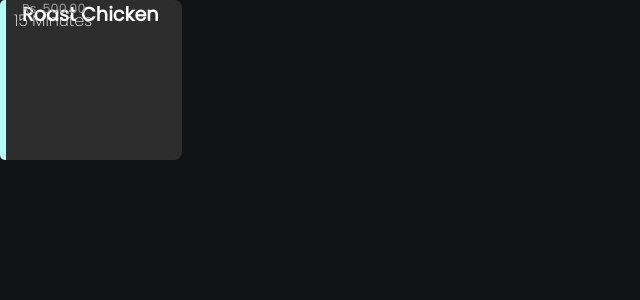
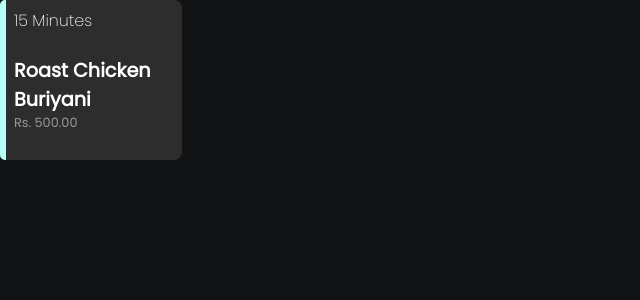
Before and after one commit to NaashNix/react-pos-system, a React (Create React App) app: page / in a window 1280 px wide. Shown: the top 300 px of the page, without its empty margins (0-640 px from the left). Built offline with nearby package versions, Linux system fonts and the light colour scheme.

Commit message:
SingleFoodItem updated

```diff
--- a/src/components/ItemTile/SingleItemTile.jsx
+++ b/src/components/ItemTile/SingleItemTile.jsx
@@ -3,12 +3,14 @@ import classes from './SingleItemTile.module.css';
 
 const SingleItemTile = () => {
    return (
-      <div className={classes.container} >
-         <span className={classes.timeTitle} >15 Minutes</span>
-         <span className={classes.mainTitle} >Roast Chicken</span>
-         <span className={classes.subTitle} >Rs. 500.00</span>
-      </div>
-   );
+		<div className={classes.container}>
+			<span className={classes.timeTitle}>15 Minutes</span>
+			<div className={classes.foodTitles} >
+				<span className={classes.mainTitle}>Roast Chicken Buriyani</span>
+				<span className={classes.subTitle}>Rs. 500.00</span>
+			</div>
+		</div>
+	);
 }
 
 export default SingleItemTile;
--- a/src/components/ItemTile/SingleItemTile.module.css
+++ b/src/components/ItemTile/SingleItemTile.module.css
@@ -16,6 +16,7 @@
    color: white;
    font-size: 1.2rem;
    font-weight: 600;
+   display: inline-block;
 
 }
 
@@ -24,8 +25,6 @@
    color: #999999;
    font-weight: 400;
    font-size: 0.8rem;
-   position: absolute;
-
 }
 
 .timeTitle{
@@ -37,3 +36,13 @@
    top: 0.5rem;
    left: 0.5rem;
 }
+
+.foodTitles{
+   position: absolute;
+   top: 3.5rem;
+   display: flex;
+   flex-direction: column;
+   height: fit-content;
+   padding: 0;
+   left: 0.5rem;
+}
```
